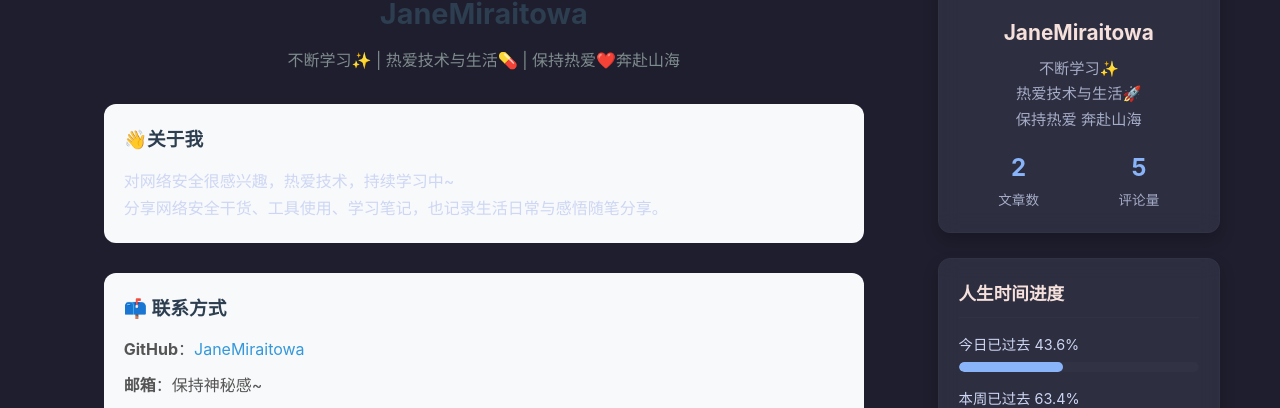
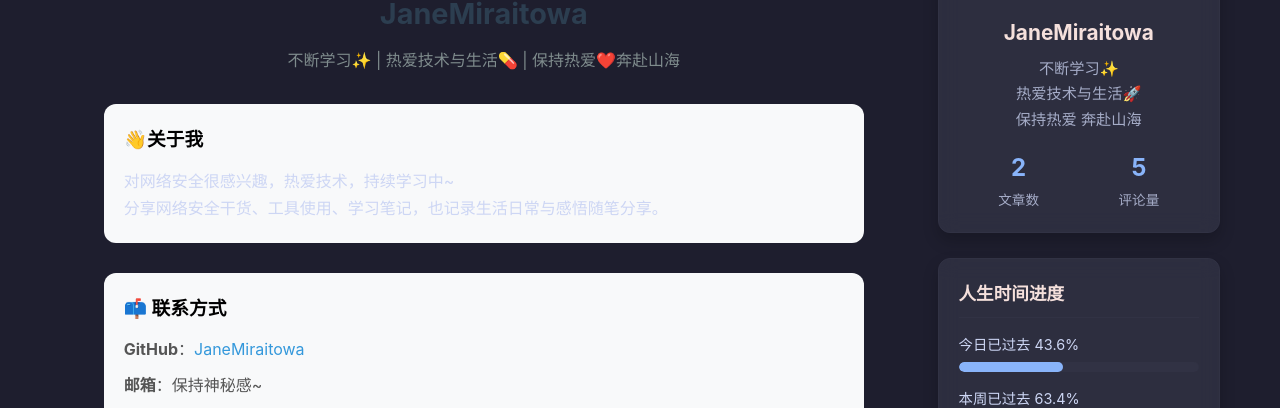
Before and after one commit to JaneMiraitowa/JaneMiraitowa.github.io, a Jekyll site: the page built from about.html, in a window 1280 px wide. Shown: the part 323-731 px from the top of the page. Built offline with Jekyll 4.4.1, drawn with Linux system fonts in a browser that asks for light colours; comment, search, counter and statistics services are not loaded.

Commit message:
Update style.css

```diff
--- a/assets/css/style.css
+++ b/assets/css/style.css
@@ -573,3 +573,11 @@ body.dark-mode p,
 body.dark-mode span {
   color: #e0e0e0;
 }
+
+/* 关于我页面标题：浅色模式黑色，深色模式亮色 */
+body:not(.dark-mode) .about-section h3 {
+    color: #000000;
+}
+body.dark-mode .about-section h3 {
+    color: #f0f6fc;
+}
```
